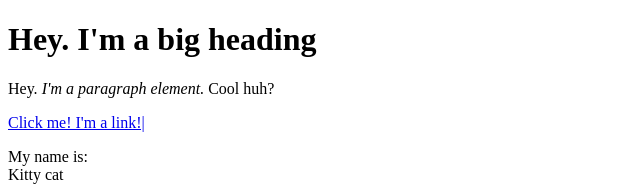
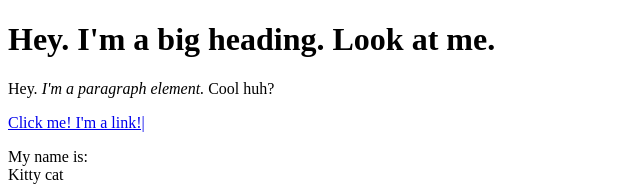
Before and after one commit to publicpaul/cartoons-heroes, a plain HTML site: page test.html in a window 1280 px wide. Shown: the top 186 px of the page, without its empty margins (0-640 px from the left). Drawn offline with Linux system fonts and the light colour scheme.

Commit message:
Update test.html

```diff
--- a/test.html
+++ b/test.html
@@ -4,7 +4,7 @@
   <title>Test page</title>
 </head>
 <body>
-  <h1>Hey. I'm a big heading</h1>
+  <h1>Hey. I'm a big heading. Look at me.</h1>
   <p>Hey. <i>I'm a paragraph element.</i> Cool huh?</p>
   <a href= "https://google.com" target="_blank" title="Let's go to google">Click me! I'm a link!|</a>
   <p>My name is: <br>
```
